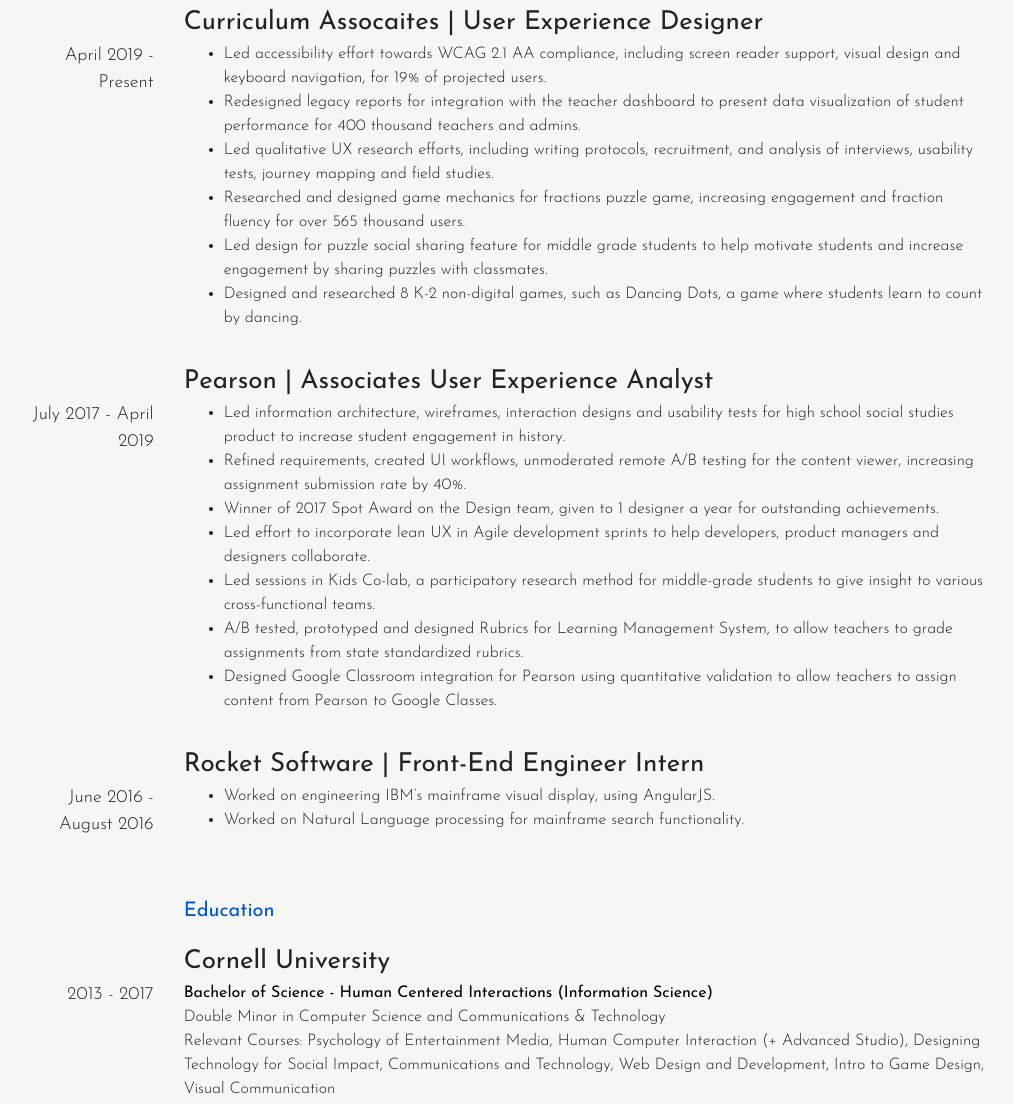
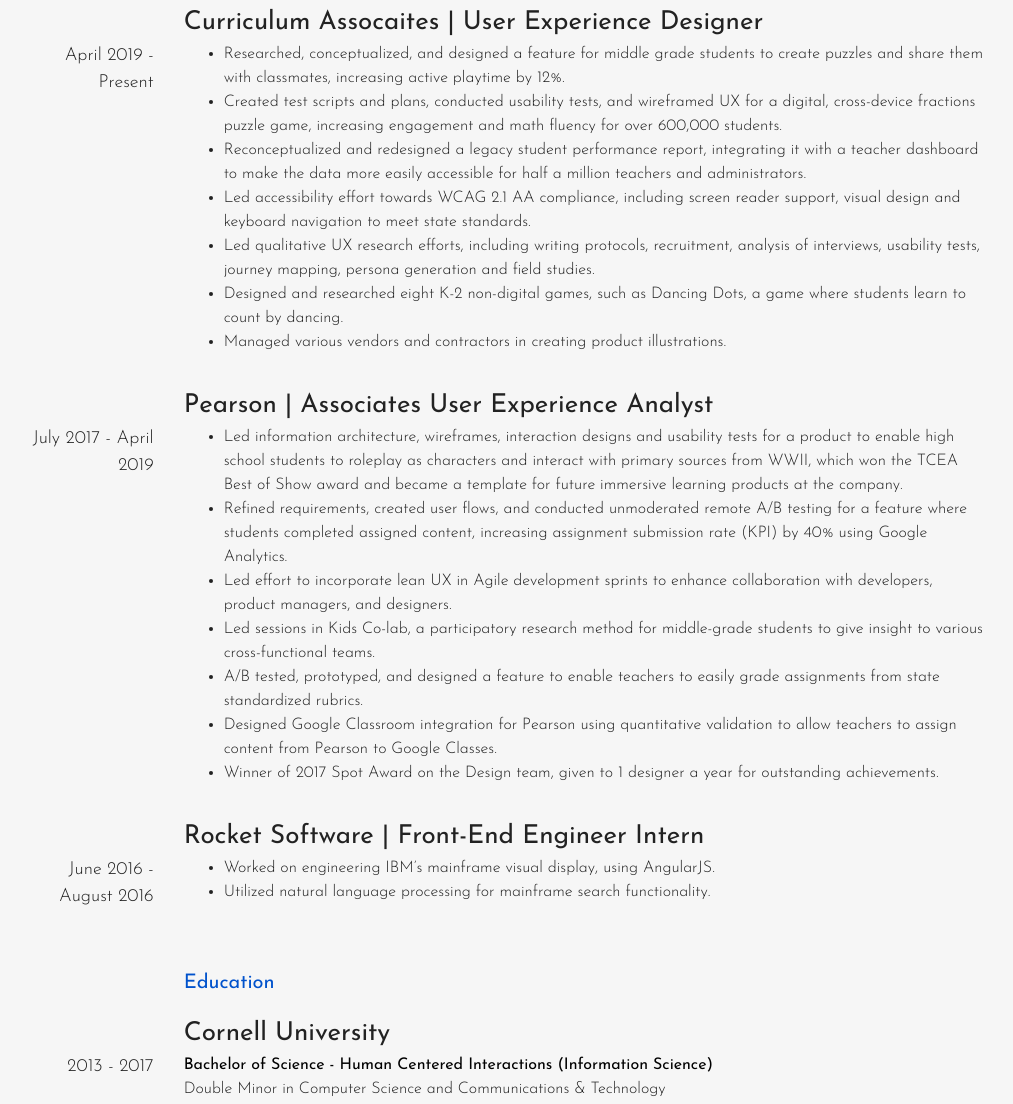
Before and after one commit to tgbillings/tgbillings.github.io, a website: page index.html in a window 1280 px wide. Shown: the part 2634-3738 px from the top of the page, without its empty margins (138-1151 px from the left). Drawn offline with nearby package versions, Linux system fonts and the light colour scheme; a script that the page names is missing.

Commit message:
Update index.html

```diff
--- a/index.html
+++ b/index.html
@@ -288,12 +288,13 @@
         <div class = "row">
           <div class = "col-md-2 resumeLeft">April 2019 - Present</div>
           <div class = "col-md-10">
-            <ul class = "resumeContent"><li>Led accessibility effort towards WCAG 2.1 AA compliance, including screen reader support, visual design and keyboard navigation, for 19% of projected users. </li>
-              <li>Redesigned legacy reports for integration with the teacher dashboard to present data visualization of student performance for 400 thousand teachers and admins. </li>
-              <li>Led qualitative UX research efforts, including writing protocols, recruitment, and analysis of interviews, usability tests, journey mapping and field studies. </li>
-              <li>Researched and designed game mechanics for fractions puzzle game, increasing engagement and fraction fluency for over 565 thousand users. </li>
-              <li>Led design for puzzle social sharing feature for middle grade students to help motivate students and increase engagement by sharing puzzles with classmates. </li>
-              <li>Designed and researched 8 K-2 non-digital games, such as Dancing Dots, a game where students learn to count by dancing.</li>
+            <ul class = "resumeContent"><li>Researched, conceptualized, and designed a feature for middle grade students to create puzzles and share them with classmates, increasing active playtime by 12%.</li>
+              <li>Created test scripts and plans, conducted usability tests, and wireframed UX for a digital, cross-device fractions puzzle game, increasing engagement and math fluency for over 600,000 students. </li>
+              <li>Reconceptualized and redesigned a legacy student performance report, integrating it with a teacher dashboard to make the data more easily accessible for half a million teachers and administrators. </li>
+              <li>Led accessibility effort towards WCAG 2.1 AA compliance, including screen reader support, visual design and keyboard navigation to meet state standards. </li>
+              <li>Led qualitative UX research efforts, including writing protocols, recruitment, analysis of interviews, usability tests, journey mapping, persona generation and field studies. </li>
+              <li>Designed and researched eight K-2 non-digital games, such as Dancing Dots, a game where students learn to count by dancing.</li>
+	      <li>Managed various vendors and contractors in creating product illustrations.</li>
 
             </ul>
           </div>
@@ -303,13 +304,13 @@
         <div class = "row">
           <div class = "col-md-2 resumeLeft">July 2017 - April 2019</div>
           <div class = "col-md-10">
-            <ul class = "resumeContent"> <li>Led information architecture, wireframes, interaction designs and usability tests for high school social studies product to increase student engagement in history.</li>
-              <li>Refined requirements, created UI workflows, unmoderated remote A/B testing for the content viewer, increasing assignment submission rate by 40%. </li>
-              <li>Winner of 2017 Spot Award on the Design team, given to 1 designer a year for outstanding achievements. </li>
-              <li>Led effort to incorporate lean UX in Agile development sprints to help developers, product managers and designers collaborate. </li>
+            <ul class = "resumeContent"> <li>Led information architecture, wireframes, interaction designs and usability tests for a product to enable high school students to roleplay as characters and interact with primary sources from WWII, which won the TCEA Best of Show award and became a template for future immersive learning products at the company.</li>
+              <li>Refined requirements, created user flows, and conducted unmoderated remote A/B testing for a feature where students completed assigned content, increasing assignment submission rate (KPI) by 40% using Google Analytics. </li>
+              <li>Led effort to incorporate lean UX in Agile development sprints to enhance collaboration with developers, product managers, and designers. </li>
               <li>Led sessions in Kids Co-lab, a participatory research method for middle-grade students to give insight to various cross-functional teams. </li>
-              <li>A/B tested, prototyped and designed Rubrics for Learning Management System, to allow teachers to grade assignments from state standardized rubrics. </li>
-              <li>Designed Google Classroom integration for Pearson using quantitative validation to allow teachers to assign content from Pearson to Google Classes.</li>
+              <li>A/B tested, prototyped, and designed a feature to enable teachers to easily grade assignments from state standardized rubrics.</li>
+              <li>Designed Google Classroom integration for Pearson using quantitative validation to allow teachers to assign content from Pearson to Google Classes. </li>
+	      <li>Winner of 2017 Spot Award on the Design team, given to 1 designer a year for outstanding achievements. </li>
 
             </ul >
           </div>
@@ -321,7 +322,7 @@
           <div class = "col-md-2 resumeLeft">June 2016 - August 2016</div>
           <div class = "col-md-10">
             <ul class = "resumeContent"> <li>Worked on engineering IBM’s mainframe visual display, using AngularJS. </li>
-              <li>Worked on Natural Language processing for mainframe search functionality.</li>
+              <li>Utilized natural language processing for mainframe search functionality.</li>
             </ul>
           </div>
         </div>
```
